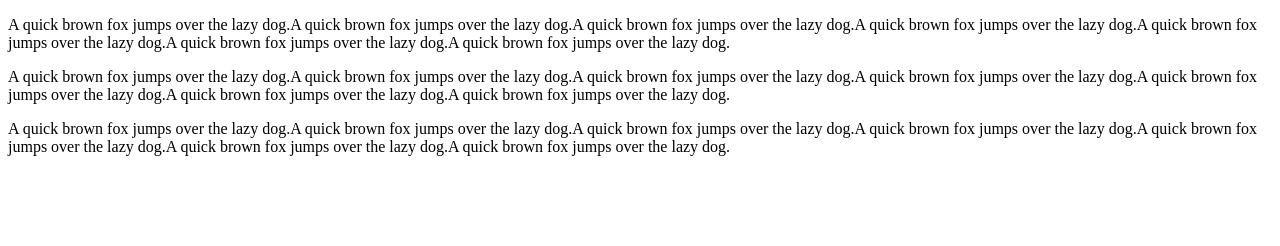
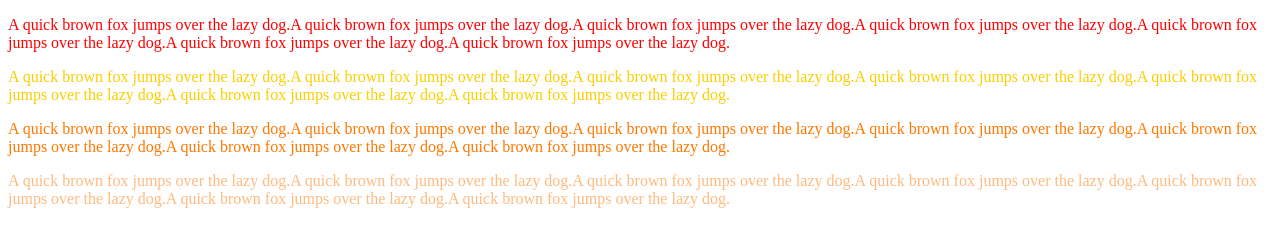
Before and after one commit to picnii/html5oneOone, a plain HTML site: page css/color-to-text/index.html in a window 1280 px wide. Drawn offline with Linux system fonts and the light colour scheme.

Commit message:
finalize color to text

```diff
--- a/css/color-to-text/index.html
+++ b/css/color-to-text/index.html
@@ -4,10 +4,10 @@
 		<title>Applying color to text</title>
 	</head>
 	<body>
-		<p>A quick brown fox jumps over the lazy dog.A quick brown fox jumps over the lazy dog.A quick brown fox jumps over the lazy dog.A quick brown fox jumps over the lazy dog.A quick brown fox jumps over the lazy dog.A quick brown fox jumps over the lazy dog.A quick brown fox jumps over the lazy dog.</p>
-		<p>A quick brown fox jumps over the lazy dog.A quick brown fox jumps over the lazy dog.A quick brown fox jumps over the lazy dog.A quick brown fox jumps over the lazy dog.A quick brown fox jumps over the lazy dog.A quick brown fox jumps over the lazy dog.A quick brown fox jumps over the lazy dog.</p>
-		<p>A quick brown fox jumps over the lazy dog.A quick brown fox jumps over the lazy dog.A quick brown fox jumps over the lazy dog.A quick brown fox jumps over the lazy dog.A quick brown fox jumps over the lazy dog.A quick brown fox jumps over the lazy dog.A quick brown fox jumps over the lazy dog.</p>
-
+		<p style="color:red;">A quick brown fox jumps over the lazy dog.A quick brown fox jumps over the lazy dog.A quick brown fox jumps over the lazy dog.A quick brown fox jumps over the lazy dog.A quick brown fox jumps over the lazy dog.A quick brown fox jumps over the lazy dog.A quick brown fox jumps over the lazy dog.</p>
+		<p style="color:#face00">A quick brown fox jumps over the lazy dog.A quick brown fox jumps over the lazy dog.A quick brown fox jumps over the lazy dog.A quick brown fox jumps over the lazy dog.A quick brown fox jumps over the lazy dog.A quick brown fox jumps over the lazy dog.A quick brown fox jumps over the lazy dog.</p>
+		<p style="color:rgb(255,120,0);">A quick brown fox jumps over the lazy dog.A quick brown fox jumps over the lazy dog.A quick brown fox jumps over the lazy dog.A quick brown fox jumps over the lazy dog.A quick brown fox jumps over the lazy dog.A quick brown fox jumps over the lazy dog.A quick brown fox jumps over the lazy dog.</p>
+		<p style="color:rgba(255,120,0,0.5);">A quick brown fox jumps over the lazy dog.A quick brown fox jumps over the lazy dog.A quick brown fox jumps over the lazy dog.A quick brown fox jumps over the lazy dog.A quick brown fox jumps over the lazy dog.A quick brown fox jumps over the lazy dog.A quick brown fox jumps over the lazy dog.</p>
 
 
 
```
